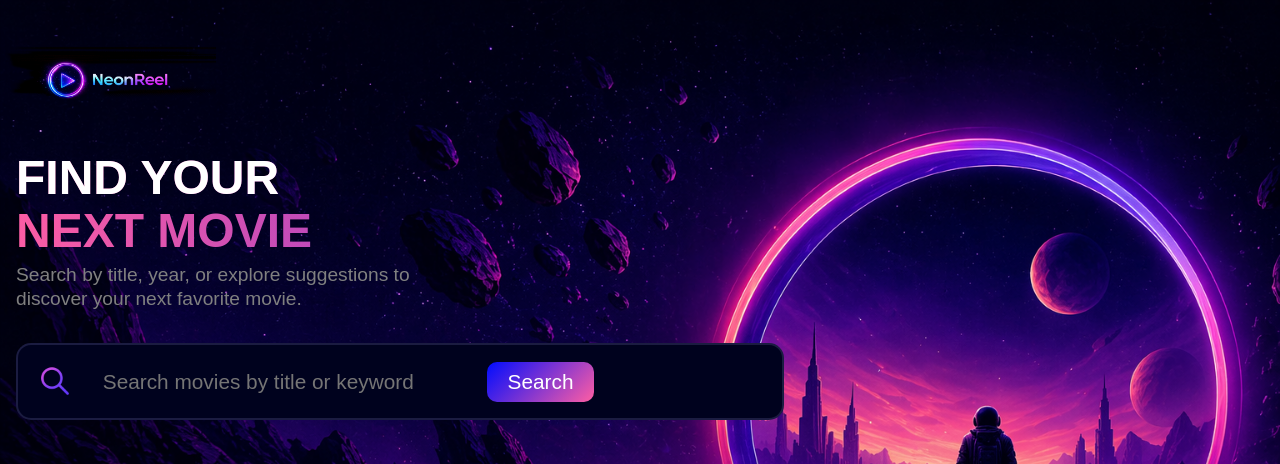
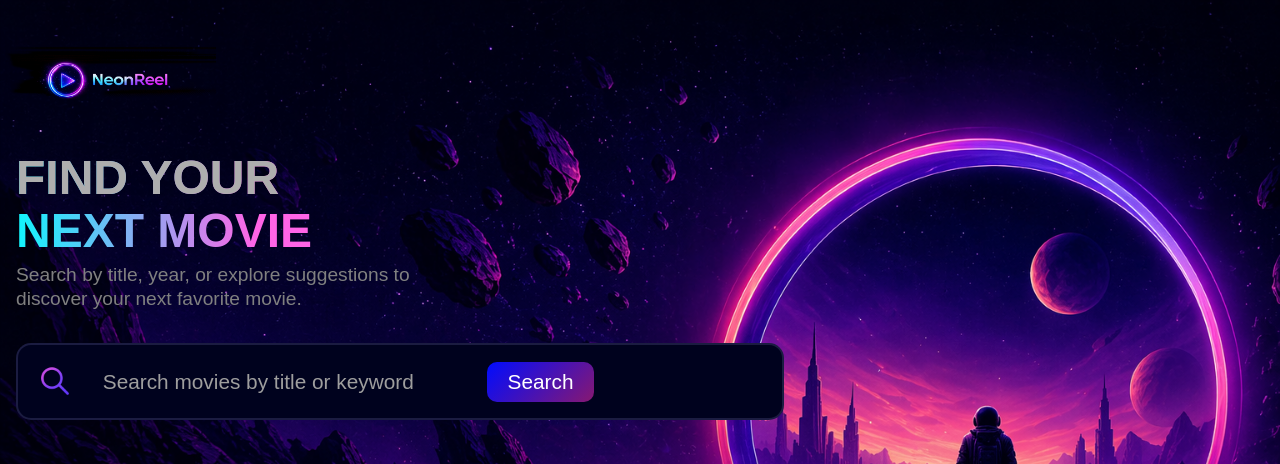
Before and after one commit to james-york2008/neonReel, a React (Vite) app: page / in a window 1280 px wide. Shown: the top 464 px of the page. Built offline with nearby package versions, Linux system fonts and the light colour scheme; no server answers.

Commit message:
Reworked some styles for better color contrast ratios

```diff
--- a/src/css/components/hero.css
+++ b/src/css/components/hero.css
@@ -5,8 +5,8 @@
 #heroTitle {
     background: linear-gradient(
         90deg,
-        rgb(255, 94, 163),
-        rgb(0, 12, 255));
+        rgb(0, 255, 255),
+        rgb(255, 100, 230) 20%);
     -webkit-background-clip: text;
     background-clip: text;
     -webkit-text-fill-color: transparent;
@@ -15,8 +15,8 @@
 }
 
 #heroTitle .whiteText {
-    color: white;
-    -webkit-text-fill-color: white;
+    color: rgb(174, 174, 174);
+    -webkit-text-fill-color: rgb(174, 174, 174);
 }
 
 #heroSubtitle {
@@ -47,7 +47,10 @@
     width: 14rem;
     box-shadow: none;
     border: none;
-    color: white;
+}
+
+#searchBar, #searchBar::placeholder {
+    color: rgb(158, 158, 158);
 }
 
 #search img {
@@ -58,7 +61,7 @@
 #submitSearch {
     background: linear-gradient(
         -45deg,
-        rgb(255, 94, 163),
+        rgb(135, 24, 113),
         rgb(0, 12, 255));
     border: none;
     color: white;
```
